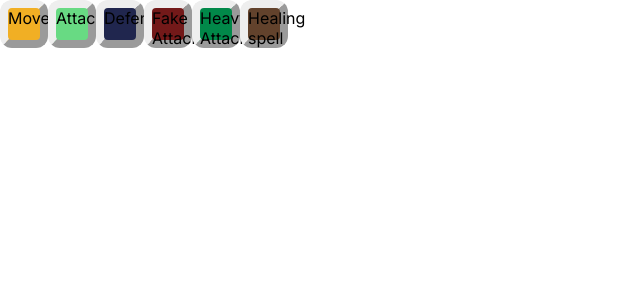
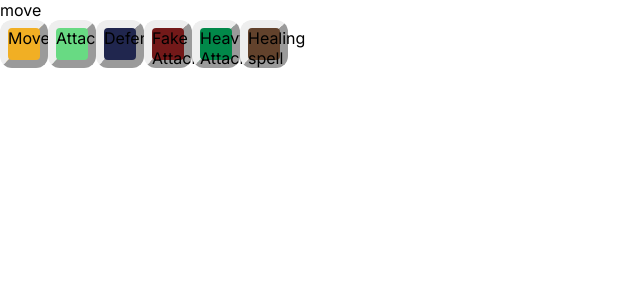
Before and after one commit to Palomia/gmtk-2023, a Next.js app: page / in a window 1280 px wide. Shown: the top 300 px of the page, without its empty margins (0-640 px from the left). Built offline with nearby package versions, Linux system fonts and the light colour scheme.

Commit message:
Create Action sequence

```diff
--- /dev/null
+++ b/src/app/ActionSequence.tsx
@@ -0,0 +1,20 @@
+'use client';
+import { useState } from 'react';
+import stringToColour from './stringToColour';
+
+function ActionSequence() {
+  //state
+  const [sequence, setSequence] = useState([{ name: 'move' }]);
+  //comportement
+
+  //render
+  return (
+    <ul>
+      {sequence.map((action) => (
+        <li key={action.name}>{action.name} </li>
+      ))}
+    </ul>
+  );
+}
+
+export default ActionSequence;
--- a/src/app/page.tsx
+++ b/src/app/page.tsx
@@ -2,7 +2,12 @@ import Image from 'next/image';
 import styles from './page.module.css';
 import Title from './Title';
 import ActionBank from './ActionBank';
+import ActionSequence from './ActionSequence';
 
 export default function Home() {
-  return <ActionBank />;
+  return (
+    <div>
+      <ActionSequence /> <ActionBank />
+    </div>
+  );
 }
```
